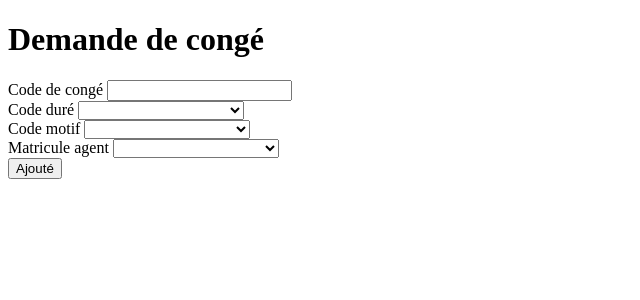
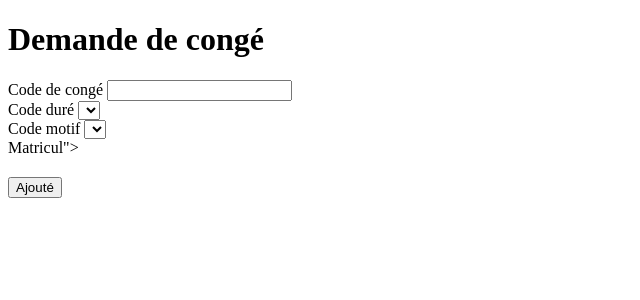
Before and after one commit to Simeontambu/planning_conge, a PHP site: the page made by src/view/admin/conge.php in a window 1280 px wide. Shown: the top 300 px of the page, without its empty margins (0-640 px from the left). Run offline with PHP 8.4, Linux system fonts and the light colour scheme; the template is opened without the code that fills it, so the values that code supplies are empty; some libraries are stand-ins or nearby versions.

Commit message:
leave modification

```diff
--- a/src/view/admin/conge.php
+++ b/src/view/admin/conge.php
@@ -1,36 +1,28 @@
-<form action="" method="POST" class="container w-50">
-<h1 class="text-center p-3 inscrite">Demande de congé</h1>
+<form action="" method="POST" class="">
+<h1 class="">Demande de congé</h1>
     <div class="form-group">
         <label id="inscrit" for="">Code de congé</label>
-        <input type="text" name="nom" class="form-control ">
+        <input type="text" name="nom" class="">
     </div>
-    <div class="form-group">
-        <label id="inscrit" for="">Code duré</label>
-        <select name="objet" id="" class="form-control">
+    <div class="">
+        <label id="" for="">Code duré</label>
+        <select name="objet" id="" class="">
             <option value=""></option>
-            <option value="cl">Conception des logiciels</option>
-            <option value="rt">Redaction Tfc</option>
-            <option value="ce">Cours d'encadrement</option>
+            <option value=""></option>
+
         </select>
     </div>
-    <div class="form-group">
+    <div class="">
         <label id="inscrit" for="">Code motif</label>
-        <select name="objet" id="" class="form-control">
+        <select name="objet" id="" class="">
             <option value=""></option>
-            <option value="cl">Conception des logiciels</option>
-            <option value="rt">Redaction Tfc</option>
-            <option value="ce">Cours d'encadrement</option>
         </select>
     </div>
-    <div class="form-group">
-        <label id="inscrit" for="">Matricule agent</label>
-        <select name="objet" id="" class="form-control">
+    <div class="">
+        <label id="inscrit" for="">Matricul">
             <option value=""></option>
-            <option value="cl">Conception des logiciels</option>
-            <option value="rt">Redaction Tfc</option>
-            <option value="ce">Cours d'encadrement</option>
         </select>
     </div>
-    <button type="submit" class="btn btn-primary bg-dark w-50 " id="bg-dark">Ajouté</button>
+    <button type="submit" class="" id="bg-dark">Ajouté</button>
 
 </form>
```
